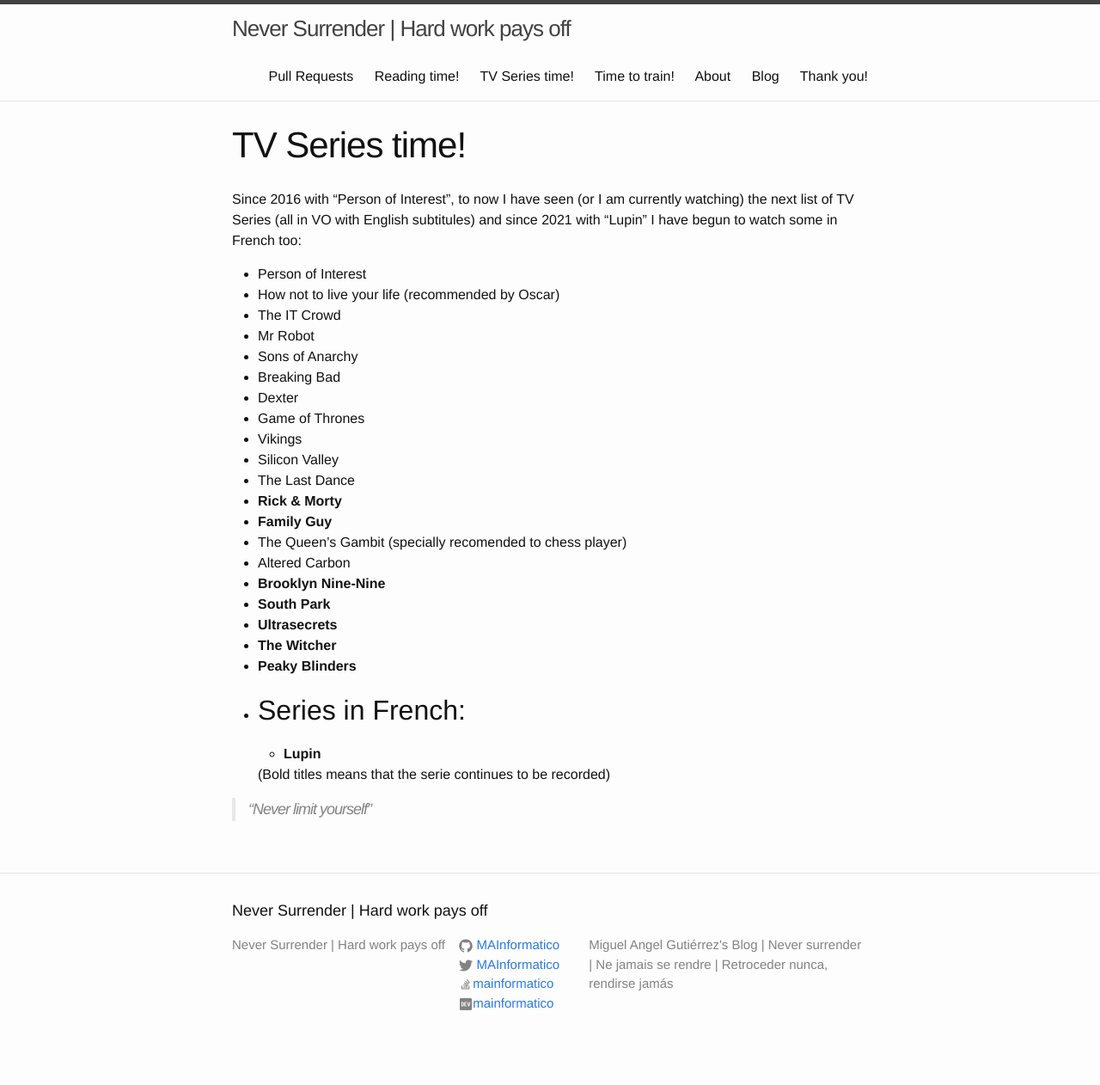
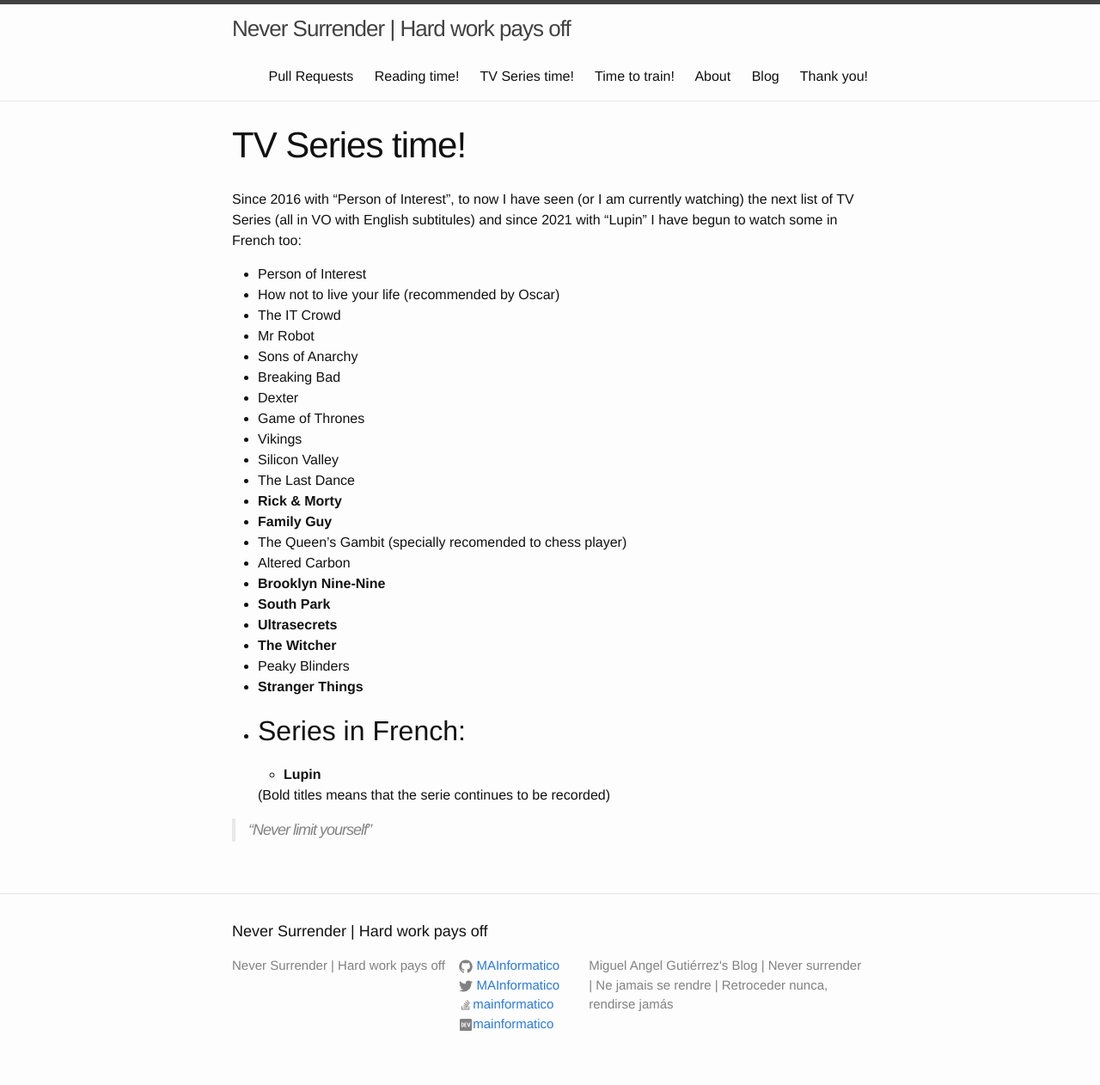
Before and after one commit to MAInformatico/MAInformatico.github.io, a Jekyll site: the page built from Series_Time.md, in a window 1280 px wide. Shown: the whole page at 86% size. Built offline with Jekyll 4.4.1, drawn with Linux system fonts in a browser that asks for light colours; before the commit the page ends 1238 px from its top, so only the background shows below that.

Commit message:
updating

```diff
--- a/Series_Time.md
+++ b/Series_Time.md
@@ -25,7 +25,8 @@
 * **South Park**
 * **Ultrasecrets**
 * **The Witcher**
-* **Peaky Blinders**
+* Peaky Blinders
+* **Stranger Things**
 
 
 
```
